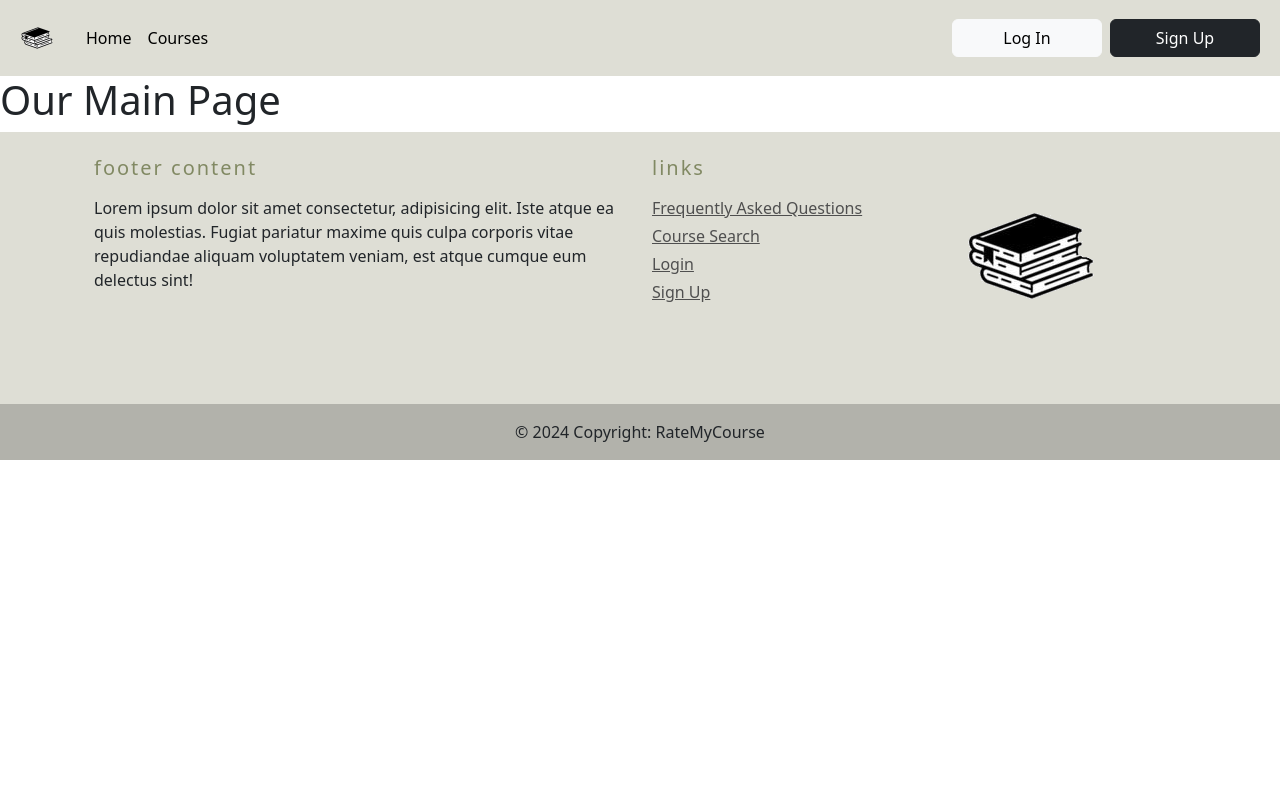
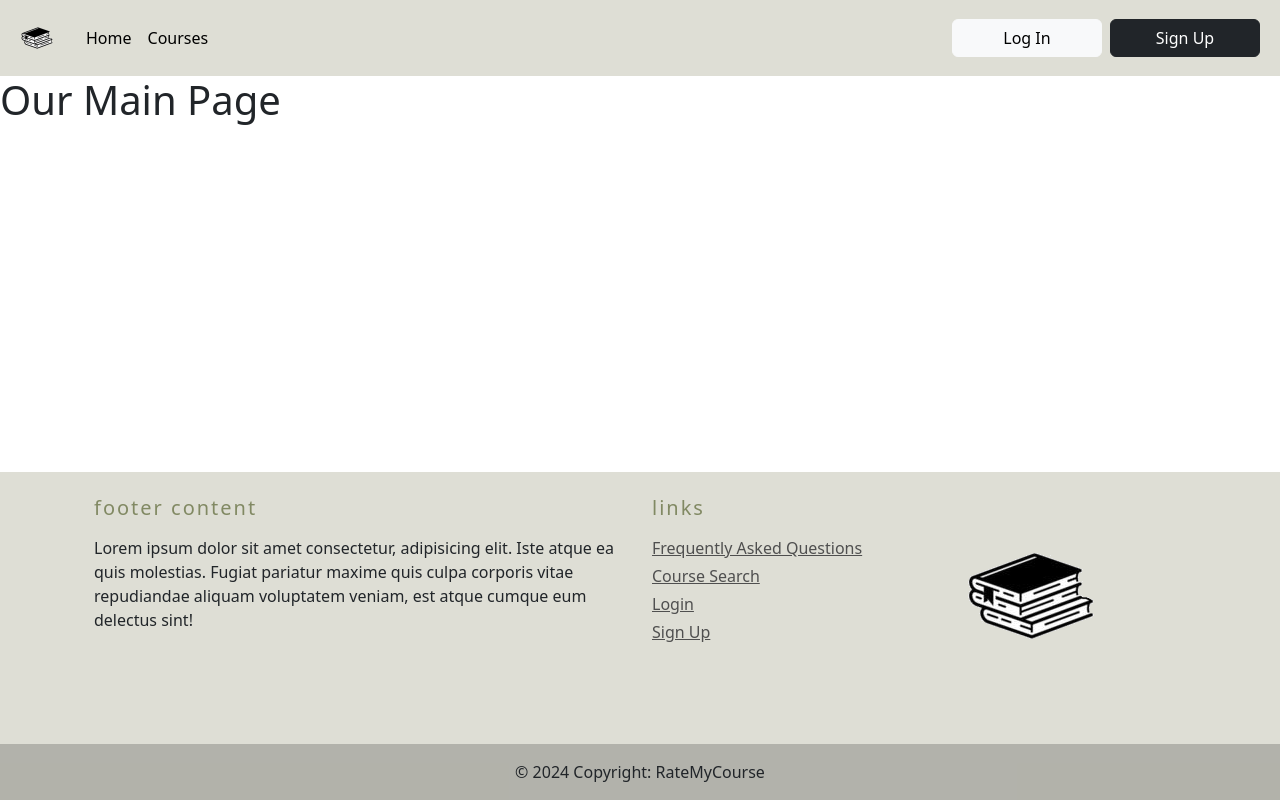
Before and after one commit to lnalewaja/RateMyCourse, a Flask app: page / in a window 1280 px wide. Run offline with Flask 3, Linux system fonts and the light colour scheme.

Commit message:
Fixed footer to stay at bottom of page

```diff
--- a/templates/layout.html
+++ b/templates/layout.html
@@ -44,7 +44,7 @@
     </nav>
     {% block content %}
     {% endblock %}
-    <footer style="background-color: #deded5;">
+    <footer style="background-color: #deded5;position: absolute; bottom: 0; width: 100%;">
         <div class="container p-4">
             <div class="row">
                 <div class="col-lg-6 col-md-12 mb-4">
```
